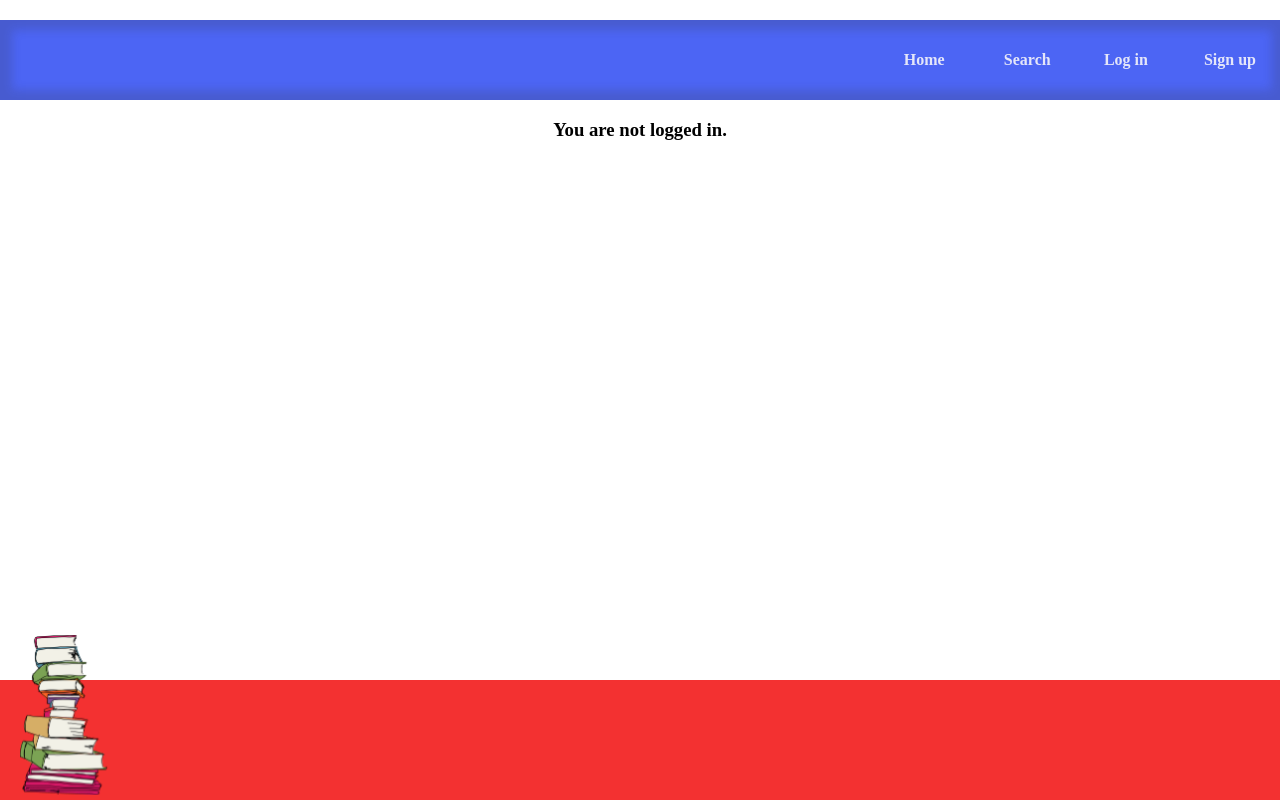
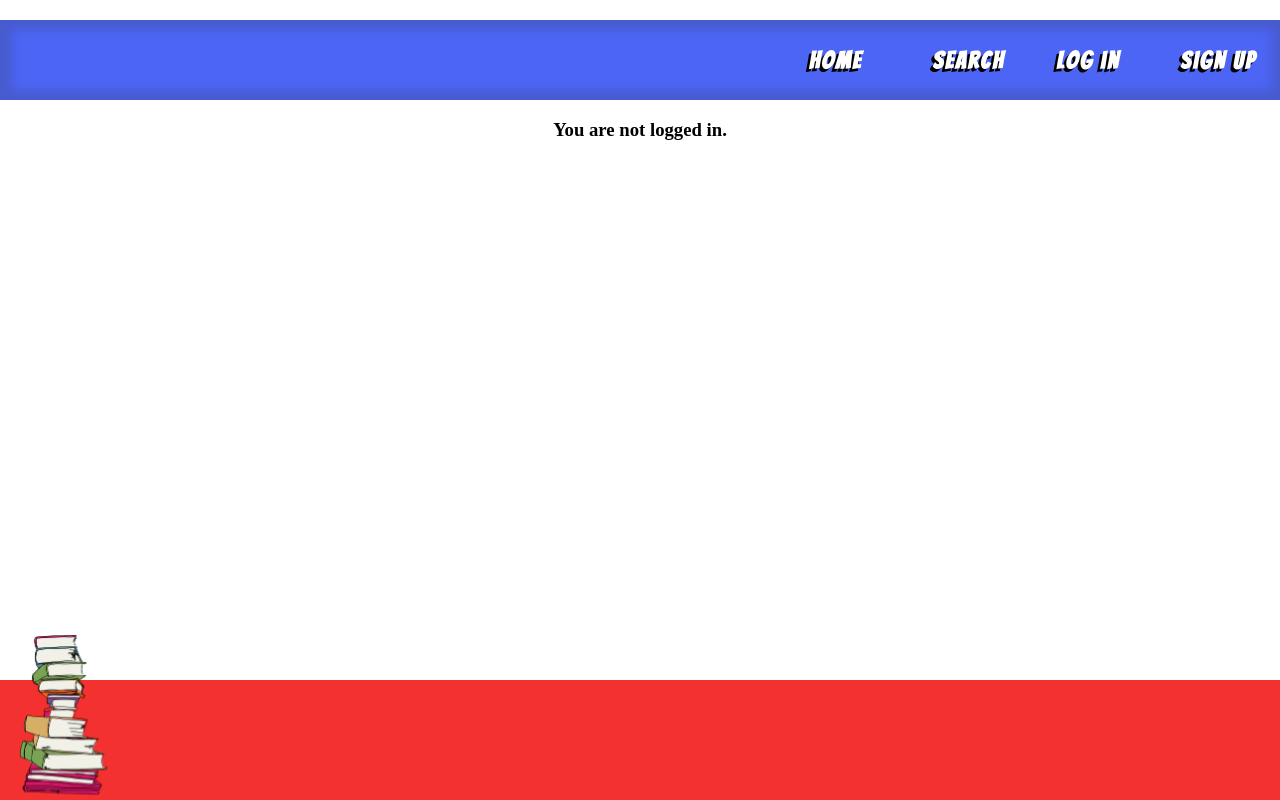
Before and after one commit to cat-rivers/react_library, a React (Create React App) app in the folder awesome_library/: page /mypage in a window 1280 px wide. Built offline with nearby package versions, Linux system fonts and the light colour scheme; data requests are answered from the project's data file.

Commit message:
font chnages

```diff
--- a/awesome_library/src/components/Header.css
+++ b/awesome_library/src/components/Header.css
@@ -3,7 +3,7 @@
   align-items: center;
   justify-content: end;
   margin-top: 20px;
-  font-size: 1rem;
+  font-size: 1.5rem;
   font-weight: bold;
   background-color: rgb(76, 101, 244);
   box-shadow: 2px 5px 5px 1px rgba(55, 57, 65, 0.3);
@@ -13,6 +13,7 @@
   left: 0;
   right: 0;
   height: 80px;
+  letter-spacing: 2px;
 }
 
 .navbar-links ul {
@@ -22,11 +23,13 @@
 }
 
 .navbar-links li {
-  margin-inline: 1.5em;
+  margin-inline: 1em;
   list-style: none;
-  color: rgb(228, 230, 249);
+  color: rgb(255, 255, 255);
+  font-family: "Bangers", cursive;
+  text-shadow: -3px 3px black;
 }
 .navbar a {
   text-decoration: none;
-  color: rgb(228, 230, 249);
+  color: rgb(255, 255, 255);
 }
```
